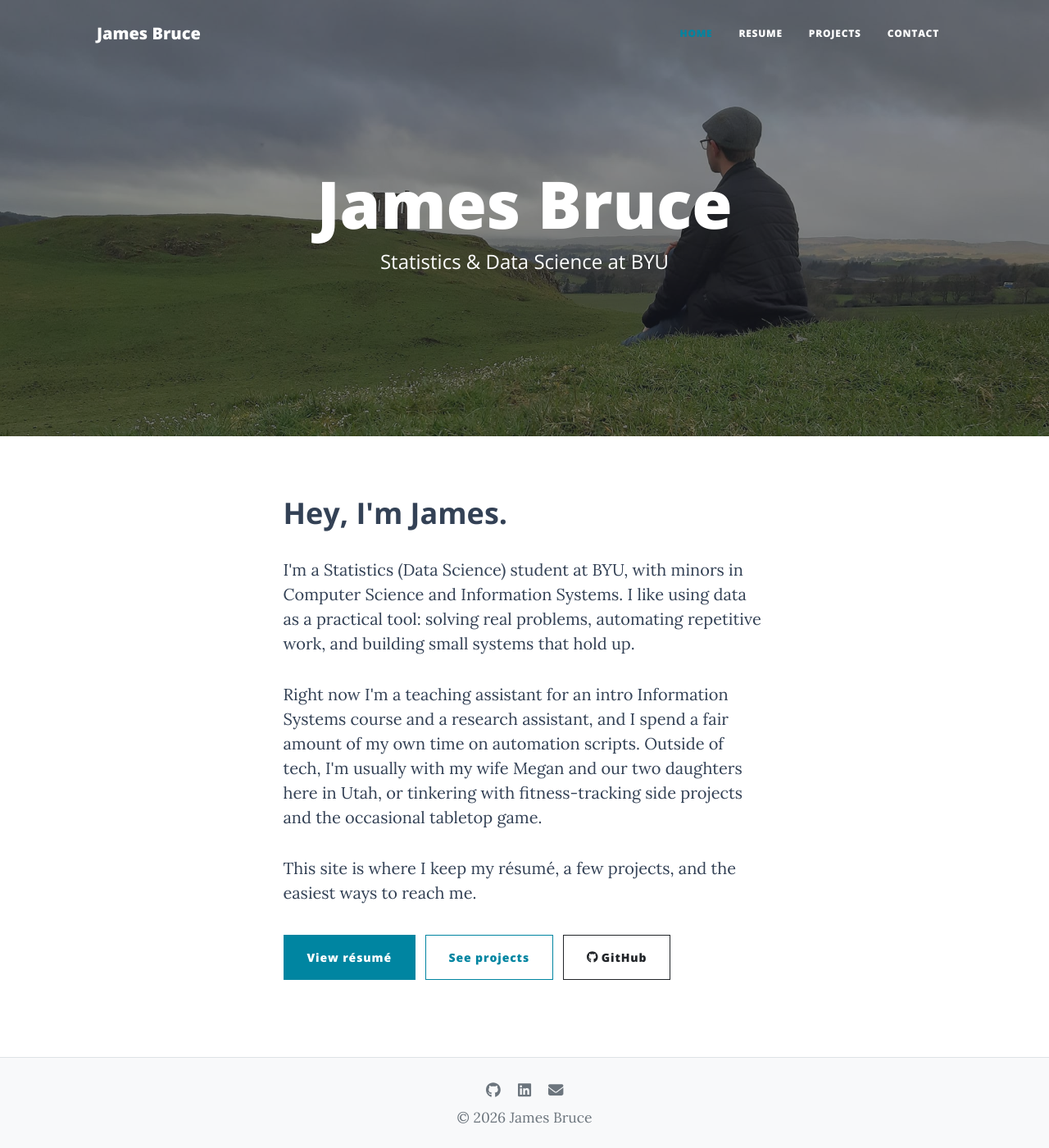
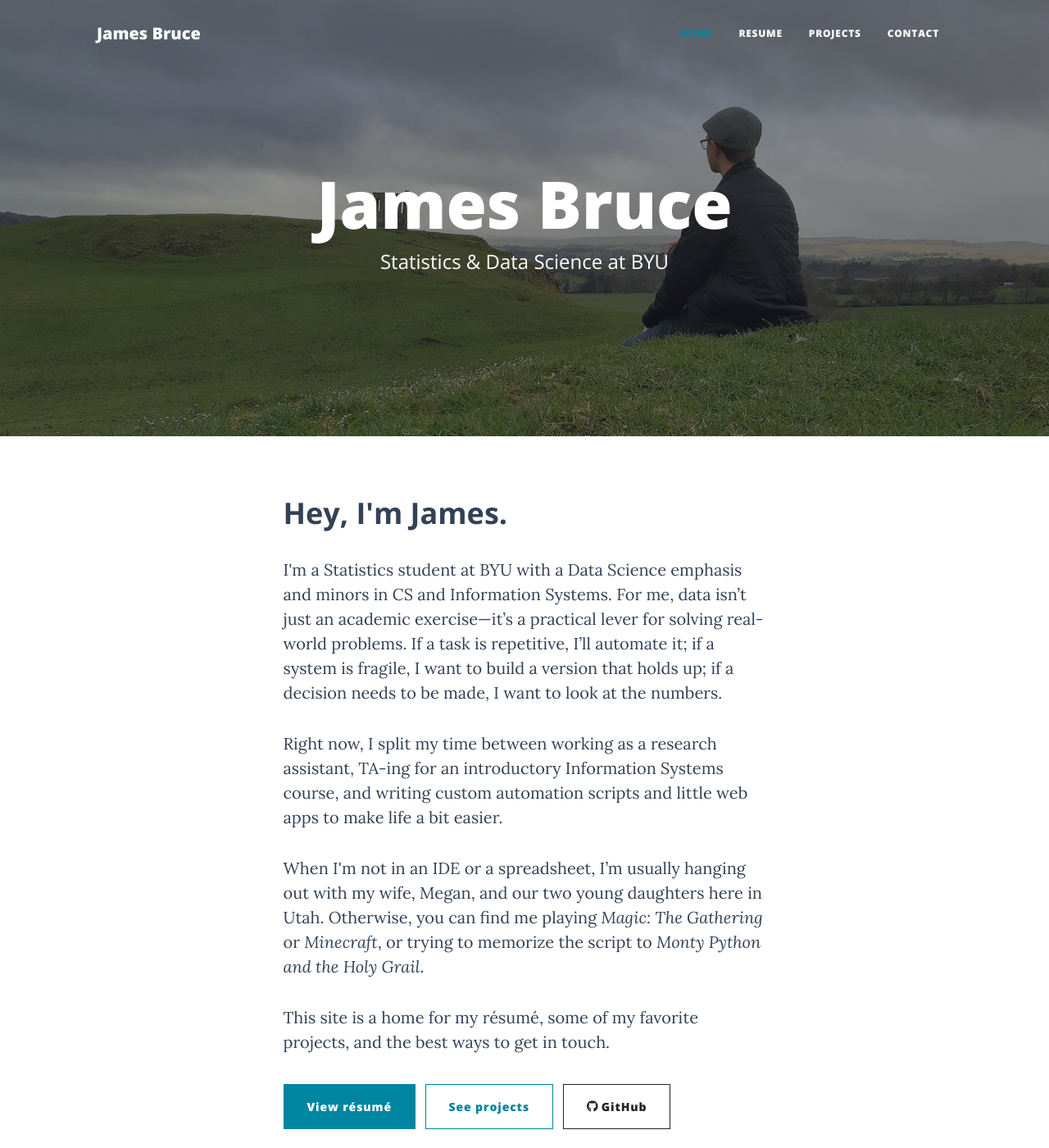
Before and after one commit to jimna-h/home, a Jekyll site: the page built from index.html, in a window 1280 px wide and 1400 px high. Shown: the whole window at 82% size. Built offline with Jekyll 4.4.1, drawn with Linux system fonts in a browser that asks for light colours; nearby versions of some CDN libraries.

Commit message:
Revise personal introduction and site description

```diff
--- a/index.html
+++ b/index.html
@@ -22,11 +22,13 @@ nav_active: home
         <div class="col-md-10 col-lg-8 col-xl-7">
 
             <h2 class="section-heading mt-0">Hey, I'm James.</h2>
-            <p>I'm a Statistics (Data Science) student at BYU, with minors in Computer Science and Information Systems. I like using data as a practical tool: solving real problems, automating repetitive work, and building small systems that hold up.</p>
+            <p>I'm a Statistics student at BYU with a Data Science emphasis and minors in CS and Information Systems. For me, data isn’t just an academic exercise—it’s a practical lever for solving real-world problems. If a task is repetitive, I’ll automate it; if a system is fragile, I want to build a version that holds up; if a decision needs to be made, I want to look at the numbers.</p>
 
-            <p>Right now I'm a teaching assistant for an intro Information Systems course and a research assistant, and I spend a fair amount of my own time on automation scripts. Outside of tech, I'm usually with my wife Megan and our two daughters here in Utah, or tinkering with fitness-tracking side projects and the occasional tabletop game.</p>
+            <p>Right now, I split my time between working as a research assistant, TA-ing for an introductory Information Systems course, and writing custom automation scripts and little web apps to make life a bit easier.</p>
 
-            <p>This site is where I keep my résumé, a few projects, and the easiest ways to reach me.</p>
+            <p>When I'm not in an IDE or a spreadsheet, I’m usually hanging out with my wife, Megan, and our two young daughters here in Utah. Otherwise, you can find me playing <em>Magic: The Gathering</em> or <em>Minecraft</em>, or trying to memorize the script to <em>Monty Python and the Holy Grail</em>.</p>
+
+            <p>This site is a home for my résumé, some of my favorite projects, and the best ways to get in touch.</p>
 
             <div class="hero-actions">
                 <a class="btn btn-primary" href="resume.html">View résumé</a>
```
